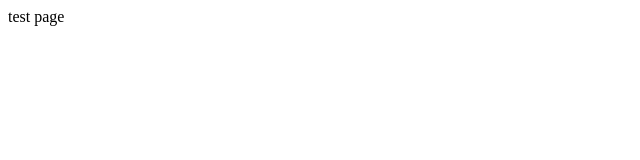
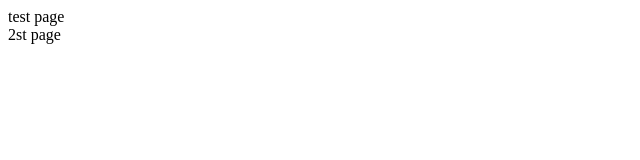
Before and after one commit to inpiz/html, a plain HTML site: page index.html in a window 1280 px wide. Shown: the full height of the page, 0-640 px from the left. Drawn offline with Linux system fonts and the light colour scheme.

Commit message:
2st page

```diff
--- a/index.html
+++ b/index.html
@@ -9,6 +9,7 @@
     </script>
 </head>
 <body>
-    test page
+    test page<br>
+    2st page<br>
 </body>
 </html>
```
